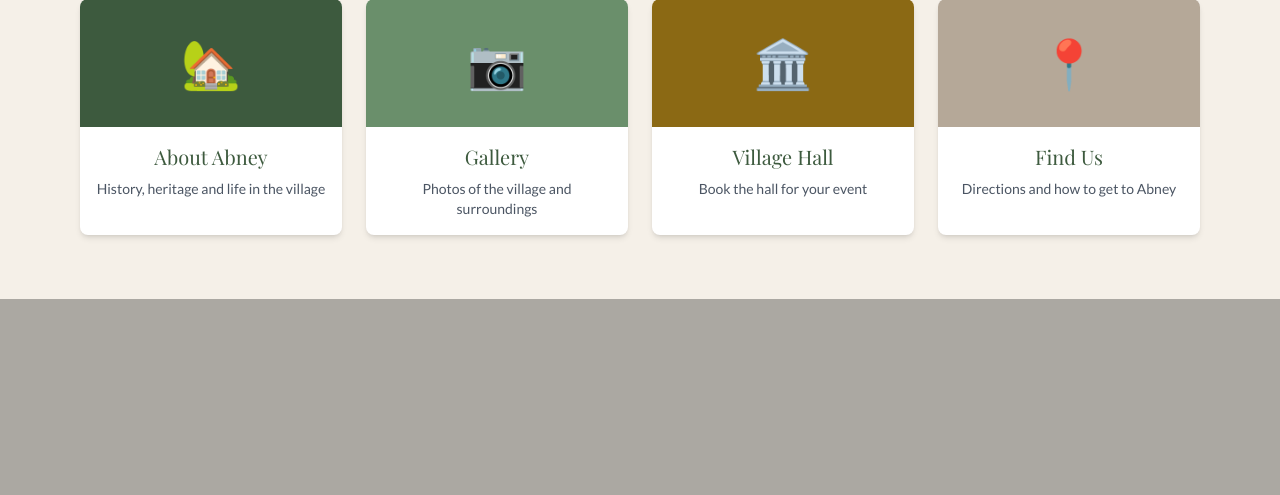
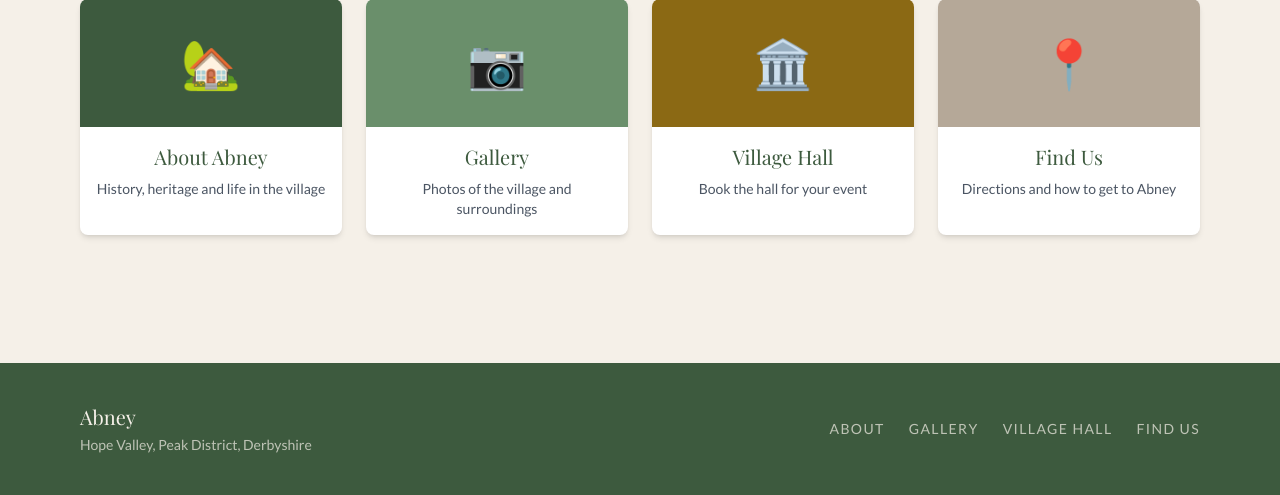
Before and after one commit to WillKirk/abney-village-site, a Flask app: template templates/index.html in a window 1280 px wide. Shown: the part 854-1349 px from the top of the page. Before the commit the page ends 1153 px from the top, so only its background shows below. Run offline with Flask 3, Linux system fonts and the light colour scheme; the template is opened without the code that fills it, so the values that code supplies are empty.

Commit message:
added base template and About page

```diff
--- a/app.py
+++ b/app.py
@@ -12,6 +12,9 @@ def index():
     ]
     images.sort()
     return render_template('index.html', images=images)
+@app.route('/about')
+def about():
+    return render_template('about.html')
 
 if __name__ == '__main__':
     app.run(debug=True)
--- a/static/css/output.css
+++ b/static/css/output.css
@@ -619,6 +619,22 @@ video {
   margin-bottom: 1.5rem;
 }
 
+.mb-1 {
+  margin-bottom: 0.25rem;
+}
+
+.mt-16 {
+  margin-top: 4rem;
+}
+
+.mb-8 {
+  margin-bottom: 2rem;
+}
+
+.block {
+  display: block;
+}
+
 .flex {
   display: flex;
 }
@@ -673,6 +689,10 @@ video {
   grid-template-columns: repeat(1, minmax(0, 1fr));
 }
 
+.flex-col {
+  flex-direction: column;
+}
+
 .items-center {
   align-items: center;
 }
@@ -695,6 +715,10 @@ video {
 
 .gap-6 {
   gap: 1.5rem;
+}
+
+.gap-4 {
+  gap: 1rem;
 }
 
 .overflow-hidden {
@@ -780,6 +804,11 @@ video {
   padding-bottom: 4rem;
 }
 
+.py-10 {
+  padding-top: 2.5rem;
+  padding-bottom: 2.5rem;
+}
+
 .pb-16 {
   padding-bottom: 4rem;
 }
@@ -829,6 +858,11 @@ video {
 .text-lg {
   font-size: 1.125rem;
   line-height: 1.75rem;
+}
+
+.text-3xl {
+  font-size: 1.875rem;
+  line-height: 2.25rem;
 }
 
 .font-light {
@@ -888,6 +922,14 @@ video {
   opacity: 0.4;
 }
 
+.opacity-70 {
+  opacity: 0.7;
+}
+
+.opacity-80 {
+  opacity: 0.8;
+}
+
 .shadow-md {
   --tw-shadow: 0 4px 6px -1px rgb(0 0 0 / 0.1), 0 2px 4px -2px rgb(0 0 0 / 0.1);
   --tw-shadow-colored: 0 4px 6px -1px var(--tw-shadow-color), 0 2px 4px -2px var(--tw-shadow-color);
@@ -943,6 +985,10 @@ video {
   color: rgb(181 168 152 / var(--tw-text-opacity, 1));
 }
 
+.hover\:opacity-100:hover {
+  opacity: 1;
+}
+
 .hover\:shadow-xl:hover {
   --tw-shadow: 0 20px 25px -5px rgb(0 0 0 / 0.1), 0 8px 10px -6px rgb(0 0 0 / 0.1);
   --tw-shadow-colored: 0 20px 25px -5px var(--tw-shadow-color), 0 8px 10px -6px var(--tw-shadow-color);
@@ -953,6 +999,10 @@ video {
   .md\:grid-cols-2 {
     grid-template-columns: repeat(2, minmax(0, 1fr));
   }
+
+  .md\:flex-row {
+    flex-direction: row;
+  }
 }
 
 @media (min-width: 1024px) {
--- /dev/null
+++ b/templates/base.html
@@ -0,0 +1,49 @@
+<!DOCTYPE html>
+<html lang="en">
+<head>
+    <meta charset="UTF-8">
+    <meta name="viewport" content="width=device-width, initial-scale=1.0">
+    <title>{% block title %}Abney{% endblock %}</title>
+    <link rel="preconnect" href="https://fonts.googleapis.com">
+    <link href="https://fonts.googleapis.com/css2?family=Playfair+Display:wght@400;700&family=Lato:wght@300;400;700&display=swap" rel="stylesheet">
+    <link rel="stylesheet" href="{{ url_for('static', filename='css/output.css') }}">
+</head>
+<body class="bg-village-cream font-body text-village-dark">
+
+    <!-- Navbar -->
+    <nav class="bg-village-green sticky top-0 z-50 shadow-md">
+        <div class="max-w-6xl mx-auto px-4 py-4 flex items-center justify-between">
+            <a href="/" class="font-heading text-2xl text-village-cream tracking-wide">Abney</a>
+            <ul class="flex gap-8 text-village-cream font-body text-sm uppercase tracking-widest">
+                <li><a href="/" class="hover:text-village-stone transition-colors">Home</a></li>
+                <li><a href="/about" class="hover:text-village-stone transition-colors">About</a></li>
+                <li><a href="/gallery" class="hover:text-village-stone transition-colors">Gallery</a></li>
+                <li><a href="/village-hall" class="hover:text-village-stone transition-colors">Village Hall</a></li>
+                <li><a href="/find-us" class="hover:text-village-stone transition-colors">Find Us</a></li>
+            </ul>
+        </div>
+    </nav>
+
+    <!-- Page content -->
+    {% block content %}{% endblock %}
+
+    <!-- Footer -->
+    <footer class="bg-village-green text-village-cream mt-16">
+        <div class="max-w-6xl mx-auto px-4 py-10 flex flex-col md:flex-row items-center justify-between gap-4">
+            <div>
+                <p class="font-heading text-xl mb-1">Abney</p>
+                <p class="text-sm opacity-70">Hope Valley, Peak District, Derbyshire</p>
+            </div>
+            <ul class="flex gap-6 text-sm uppercase tracking-widest opacity-70">
+                <li><a href="/about" class="hover:opacity-100 transition">About</a></li>
+                <li><a href="/gallery" class="hover:opacity-100 transition">Gallery</a></li>
+                <li><a href="/village-hall" class="hover:opacity-100 transition">Village Hall</a></li>
+                <li><a href="/find-us" class="hover:opacity-100 transition">Find Us</a></li>
+            </ul>
+        </div>
+    </footer>
+
+    {% block scripts %}{% endblock %}
+
+</body>
+</html>
--- a/templates/index.html
+++ b/templates/index.html
@@ -1,66 +1,30 @@
-<!DOCTYPE html>
-<html lang="en">
-<head>
-    <meta charset="UTF-8">
-    <meta name="viewport" content="width=device-width, initial-scale=1.0">
-    <title>Abney Hope Valley</title>
-    <link rel="preconnect" href="https://fonts.googleapis.com">
-    <link href="https://fonts.googleapis.com/css2?family=Playfair+Display:wght@400;700&family=Lato:wght@300;400;700&display=swap" rel="stylesheet">
-    <link rel="stylesheet" href="{{ url_for('static', filename='css/output.css') }}">
-</head>
-<body class="bg-village-cream font-body text-village-dark">
+{% extends "base.html" %}
 
-    <nav class="bg-village-green sticky top-0 z-50 shadow-md">
-        <div class="max-w-6xl mx-auto px-4 py-4 flex items-center justify-between">
+{% block title %}Abney — Hope Valley, Peak District{% endblock %}
 
-            <!-- Village name / logo -->
-            <a href="/" class="font-heading text-2xl text-village-cream tracking-wide">
-                Abney
-            </a>
-
-            <!-- Nav links -->
-            <ul class="flex gap-8 text-village-cream font-body text-sm uppercase tracking-widest">
-                <li><a href="/" class="hover:text-village-stone transition-colors">Home</a></li>
-                <li><a href="/about" class="hover:text-village-stone transition-colors">About</a></li>
-                <li><a href="/gallery" class="hover:text-village-stone transition-colors">Gallery</a></li>
-                <li><a href="/village-hall" class="hover:text-village-stone transition-colors">Village Hall</a></li>
-                <li><a href="/find-us" class="hover:text-village-stone transition-colors">Find Us</a></li>
-            </ul>
-
-        </div>
-    </nav>
+{% block content %}
 
 <!-- Hero Carousel -->
 <div id="carousel" class="relative w-full h-[60vh] overflow-hidden">
-
-        <!-- Slides -->
     {% for image in images %}
     <div class="carousel-slide absolute inset-0 transition-opacity duration-1000 {{ 'opacity-100' if loop.first else 'opacity-0' }}">
         <img src="/static/images/{{ image }}" class="w-full h-full object-cover" alt="Abney village">
     </div>
     {% endfor %}
-
-        <!-- Overlay -->
     <div class="absolute inset-0 bg-black/30 flex items-center justify-center">
         <div class="text-center text-white">
             <h1 class="font-heading text-6xl mb-4 drop-shadow-lg">Abney</h1>
             <p class="text-xl font-light tracking-widest uppercase drop-shadow">Hope Valley, Peak District</p>
         </div>
     </div>
-
-        <!-- Prev/Next buttons -->
     <button id="prev" class="absolute left-4 top-1/2 -translate-y-1/2 bg-black/30 hover:bg-black/50 text-white px-4 py-2 rounded transition">&#8592;</button>
     <button id="next" class="absolute right-4 top-1/2 -translate-y-1/2 bg-black/30 hover:bg-black/50 text-white px-4 py-2 rounded transition">&#8594;</button>
-
-        <!-- Dots -->
     <div class="absolute bottom-4 left-1/2 -translate-x-1/2 flex gap-2">
         {% for image in images %}
         <button class="carousel-dot w-3 h-3 rounded-full bg-white transition"
-            style="opacity: {{ '1' if loop.first else '0.4' }}">
-            </button>
+        style="opacity: {{ '1' if loop.first else '0.4' }}"></button>
         {% endfor %}
     </div>
-
 </div>
 
 <!-- Intro Section -->
@@ -76,7 +40,6 @@
 
 <!-- Quick Links -->
 <section class="max-w-6xl mx-auto px-4 pb-16 grid grid-cols-1 md:grid-cols-2 lg:grid-cols-4 gap-6">
-
     <a href="/about" class="group bg-white rounded-lg shadow-md overflow-hidden hover:shadow-xl transition-shadow">
         <div class="h-32 bg-village-green flex items-center justify-center">
             <span class="text-5xl">🏡</span>
@@ -86,7 +49,6 @@
             <p class="text-sm text-gray-600">History, heritage and life in the village</p>
         </div>
     </a>
-
     <a href="/gallery" class="group bg-white rounded-lg shadow-md overflow-hidden hover:shadow-xl transition-shadow">
         <div class="h-32 bg-village-lightgreen flex items-center justify-center">
             <span class="text-5xl">📷</span>
@@ -96,7 +58,6 @@
             <p class="text-sm text-gray-600">Photos of the village and surroundings</p>
         </div>
     </a>
-
     <a href="/village-hall" class="group bg-white rounded-lg shadow-md overflow-hidden hover:shadow-xl transition-shadow">
         <div class="h-32 bg-village-earth flex items-center justify-center">
             <span class="text-5xl">🏛️</span>
@@ -106,7 +67,6 @@
             <p class="text-sm text-gray-600">Book the hall for your event</p>
         </div>
     </a>
-
     <a href="/find-us" class="group bg-white rounded-lg shadow-md overflow-hidden hover:shadow-xl transition-shadow">
         <div class="h-32 bg-village-stone flex items-center justify-center">
             <span class="text-5xl">📍</span>
@@ -116,9 +76,10 @@
             <p class="text-sm text-gray-600">Directions and how to get to Abney</p>
         </div>
     </a>
-
 </section>
 
+{% endblock %}
+
+{% block scripts %}
 <script src="{{ url_for('static', filename='js/carousel.js') }}"></script>
-</body>
-</html>
+{% endblock %}
```
Also changed, not shown: templates/about.html (added, +50 -0 lines). Lines whose indentation alone changed are shown as unchanged.
